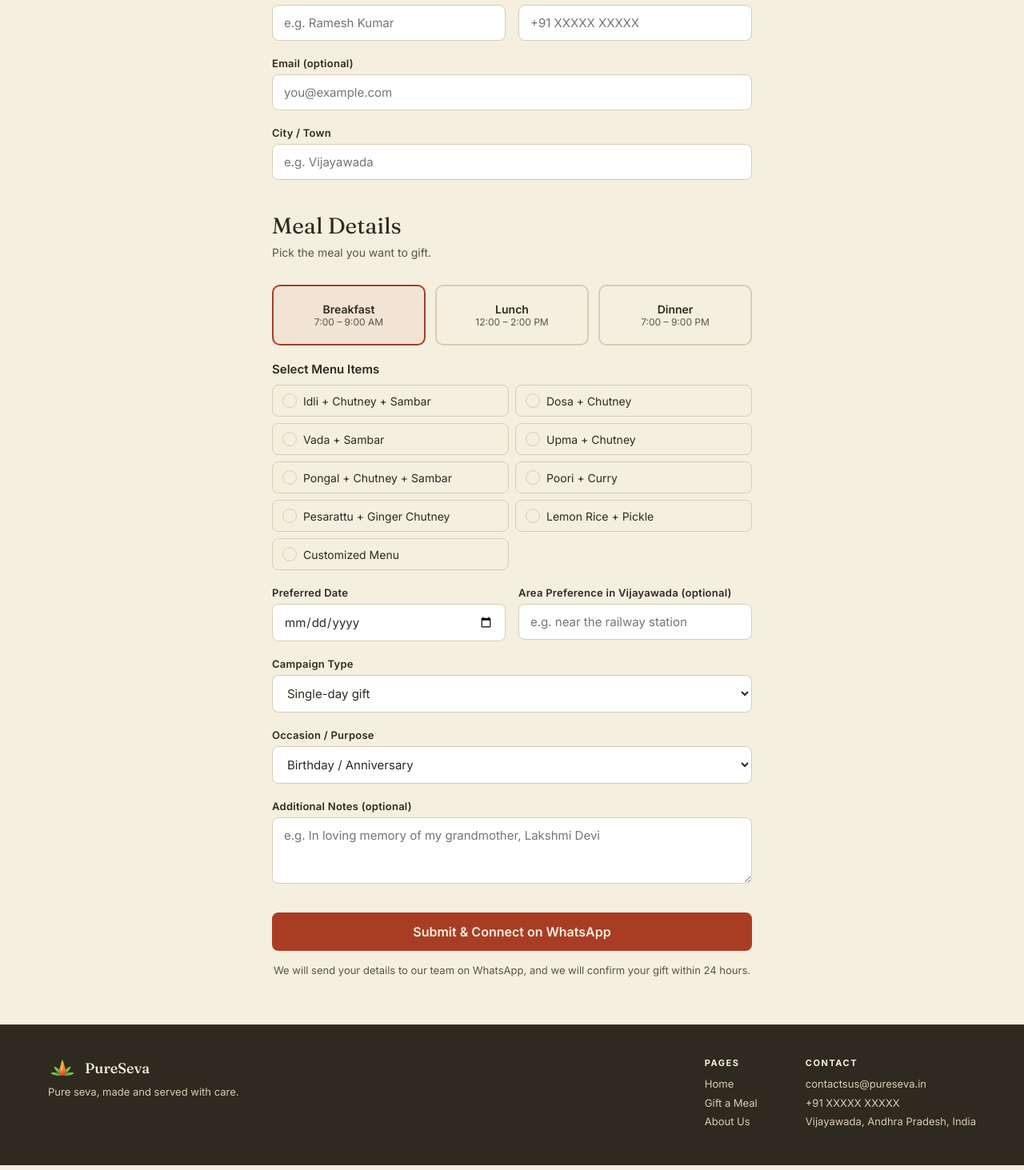
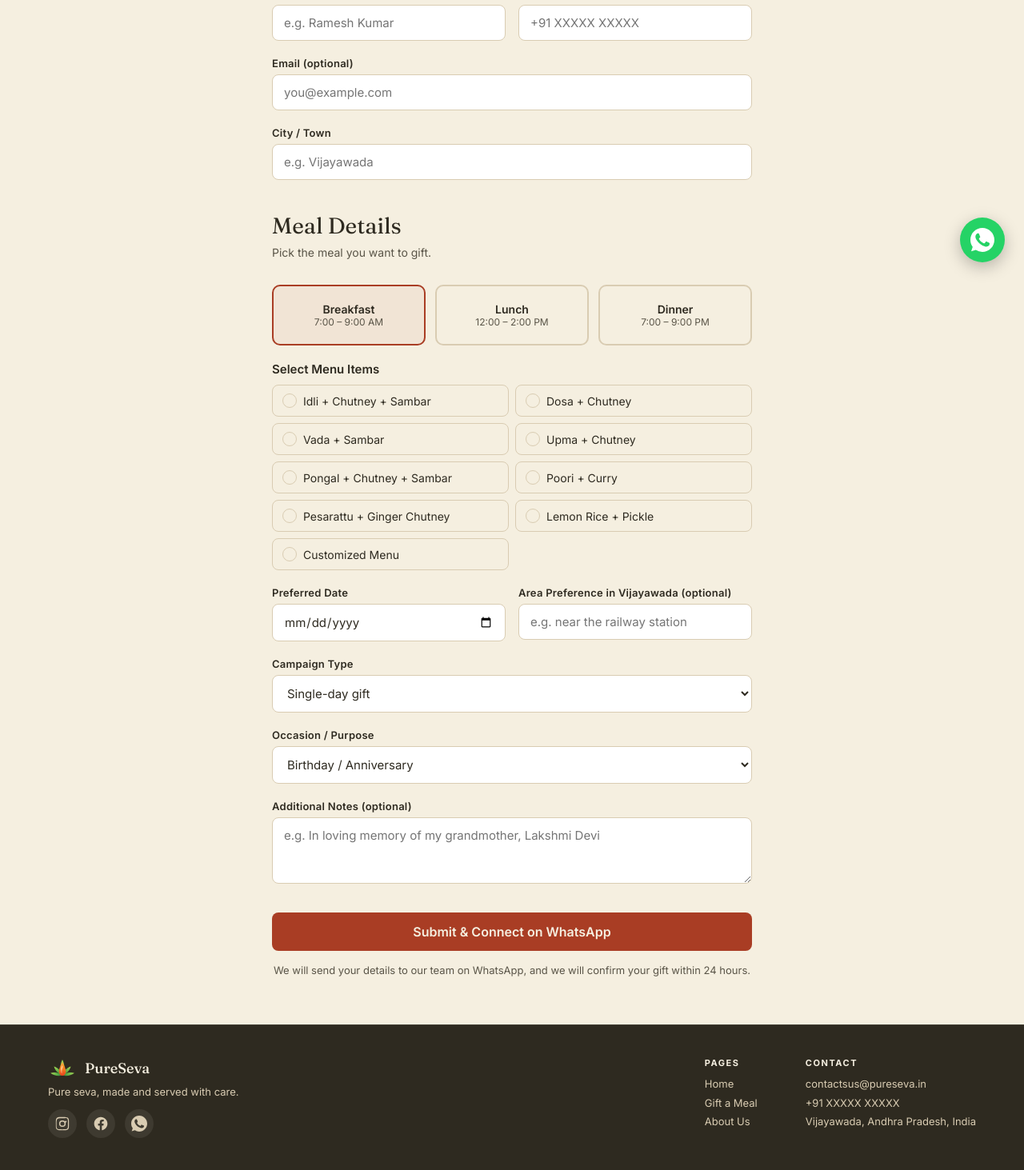
Before and after one commit to pureseva/pureseva-website, a Next.js app: page /gift in a window 1280 px wide. Shown: the part 448-1911 px from the top of the page at 80% size. Built offline with nearby package versions, Linux system fonts and the light colour scheme.

Commit message:
social profiles and forms

```diff
--- a/app/globals.css
+++ b/app/globals.css
@@ -118,6 +118,17 @@ body{font-family:var(--font-body);color:var(--bark);background:var(--khadi);-web
 .footer .cols{display:flex;gap:60px}
 .footer .col h4{font-size:11px;font-weight:700;letter-spacing:.14em;text-transform:uppercase;color:var(--khadi);margin-bottom:10px}
 .footer .col p,.footer .col a{display:block;margin-bottom:4px;line-height:1.5}
+.footer-socials{display:flex;gap:12px;margin-top:14px}
+.footer-socials a{display:flex;align-items:center;justify-content:center;width:36px;height:36px;border-radius:50%;background:rgba(245,239,224,.08);color:var(--sand);margin-bottom:0;transition:background .18s ease,color .18s ease}
+.footer-socials a:hover{background:var(--sindoor);color:var(--khadi)}
+
+/* ─── WHATSAPP FLOAT ─── */
+.whatsapp-float{position:fixed;right:24px;bottom:24px;z-index:100;display:flex;align-items:center;justify-content:center;width:56px;height:56px;border-radius:50%;background:#25D366;color:#fff;box-shadow:0 6px 20px rgba(0,0,0,.25);transition:transform .18s ease,box-shadow .18s ease}
+.whatsapp-float:hover{transform:scale(1.08);box-shadow:0 8px 26px rgba(0,0,0,.32);color:#fff}
+.whatsapp-float svg{display:block}
+@media (max-width:520px){
+  .whatsapp-float{right:16px;bottom:16px;width:52px;height:52px}
+}
 
 /* ─── PAGE HEADER (Gift) ─── */
 .page-header{background:var(--bark);text-align:center;padding:60px 60px 48px}
--- a/app/layout.tsx
+++ b/app/layout.tsx
@@ -2,6 +2,7 @@ import type { Metadata } from "next";
 import { Fraunces, Inter, Noto_Sans_Telugu } from "next/font/google";
 import Nav from "@/components/Nav";
 import Footer from "@/components/Footer";
+import WhatsAppFloat from "@/components/WhatsAppFloat";
 import "./globals.css";
 
 const fraunces = Fraunces({
@@ -83,6 +84,7 @@ export default function RootLayout({
         <Nav />
         {children}
         <Footer />
+        <WhatsAppFloat />
       </body>
     </html>
   );
--- a/components/Footer.tsx
+++ b/components/Footer.tsx
@@ -10,6 +10,38 @@ export default function Footer() {
           <span>PureSeva</span>
         </Link>
         <p>Pure seva, made and served with care.</p>
+        <div className="footer-socials">
+          <a
+            href="https://www.instagram.com/pureseva.in"
+            target="_blank"
+            rel="noopener noreferrer"
+            aria-label="PureSeva on Instagram"
+          >
+            <svg viewBox="0 0 24 24" width="20" height="20" fill="currentColor" aria-hidden="true">
+              <path d="M12 2.2c3.2 0 3.6 0 4.85.07 1.17.05 1.8.25 2.23.41.56.22.96.48 1.38.9.42.42.68.82.9 1.38.16.42.36 1.06.41 2.23.06 1.27.07 1.65.07 4.85s0 3.58-.07 4.85c-.05 1.17-.25 1.8-.41 2.23-.22.56-.48.96-.9 1.38-.42.42-.82.68-1.38.9-.42.16-1.06.36-2.23.41-1.27.06-1.65.07-4.85.07s-3.58 0-4.85-.07c-1.17-.05-1.8-.25-2.23-.41a3.7 3.7 0 0 1-1.38-.9 3.7 3.7 0 0 1-.9-1.38c-.16-.42-.36-1.06-.41-2.23C2.21 15.58 2.2 15.2 2.2 12s0-3.58.07-4.85c.05-1.17.25-1.8.41-2.23.22-.56.48-.96.9-1.38.42-.42.82-.68 1.38-.9.42-.16 1.06-.36 2.23-.41C8.42 2.21 8.8 2.2 12 2.2Zm0 1.8c-3.15 0-3.5 0-4.74.07-.9.04-1.38.19-1.7.32-.43.16-.73.36-1.06.68-.32.33-.52.63-.68 1.06-.13.32-.28.8-.32 1.7C3.2 8.5 3.2 8.85 3.2 12s0 3.5.07 4.74c.04.9.19 1.38.32 1.7.16.43.36.73.68 1.06.33.32.63.52 1.06.68.32.13.8.28 1.7.32 1.24.07 1.59.07 4.74.07s3.5 0 4.74-.07c.9-.04 1.38-.19 1.7-.32.43-.16.73-.36 1.06-.68.32-.33.52-.63.68-1.06.13-.32.28-.8.32-1.7.07-1.24.07-1.59.07-4.74s0-3.5-.07-4.74c-.04-.9-.19-1.38-.32-1.7a2.85 2.85 0 0 0-.68-1.06 2.85 2.85 0 0 0-1.06-.68c-.32-.13-.8-.28-1.7-.32C15.5 4 15.15 4 12 4Zm0 3.06A4.94 4.94 0 1 1 12 16.94 4.94 4.94 0 0 1 12 7.06Zm0 1.8a3.14 3.14 0 1 0 0 6.28 3.14 3.14 0 0 0 0-6.28Zm5.14-.98a1.15 1.15 0 1 1 0 2.3 1.15 1.15 0 0 1 0-2.3Z" />
+            </svg>
+          </a>
+          <a
+            href="https://www.facebook.com/profile.php?id=61592173250720"
+            target="_blank"
+            rel="noopener noreferrer"
+            aria-label="PureSeva on Facebook"
+          >
+            <svg viewBox="0 0 24 24" width="20" height="20" fill="currentColor" aria-hidden="true">
+              <path d="M22 12.06C22 6.5 17.52 2 12 2S2 6.5 2 12.06c0 5.02 3.66 9.18 8.44 9.94v-7.03H7.9v-2.9h2.54V9.85c0-2.52 1.5-3.9 3.78-3.9 1.1 0 2.24.19 2.24.19v2.47h-1.26c-1.24 0-1.63.77-1.63 1.57v1.88h2.78l-.44 2.9h-2.34V22c4.78-.76 8.44-4.92 8.44-9.94Z" />
+            </svg>
+          </a>
+          <a
+            href="https://wa.me/917386893840"
+            target="_blank"
+            rel="noopener noreferrer"
+            aria-label="PureSeva on WhatsApp"
+          >
+            <svg viewBox="0 0 32 32" width="20" height="20" fill="currentColor" aria-hidden="true">
+              <path d="M16.004 0h-.008C7.174 0 0 7.176 0 16c0 3.5 1.128 6.744 3.046 9.38L1.05 31.32l6.128-1.96A15.9 15.9 0 0 0 16.004 32C24.826 32 32 24.822 32 16S24.826 0 16.004 0Zm9.312 22.594c-.386 1.09-1.918 1.994-3.14 2.258-.836.178-1.928.32-5.604-1.204-4.702-1.948-7.73-6.726-7.966-7.036-.226-.31-1.9-2.53-1.9-4.826 0-2.296 1.166-3.424 1.636-3.904.386-.394.998-.574 1.586-.574.19 0 .362.01.516.018.47.02.706.048 1.016.79.386.93 1.328 3.226 1.44 3.462.114.236.228.554.068.864-.15.32-.282.462-.518.73-.236.268-.46.474-.696.762-.216.25-.46.518-.188.986.272.458 1.21 1.994 2.6 3.23 1.794 1.594 3.276 2.086 3.79 2.302.384.16.842.122 1.122-.188.356-.396.796-1.054 1.244-1.702.318-.462.72-.52 1.14-.36.428.15 2.714 1.28 3.184 1.514.47.236.78.35.894.546.114.198.114 1.134-.272 2.224Z" />
+            </svg>
+          </a>
+        </div>
       </div>
       <div className="cols">
         <div className="col">
--- a/components/GiftForm.tsx
+++ b/components/GiftForm.tsx
@@ -9,7 +9,7 @@ const WHATSAPP_NUMBER = "917013285018";
 // Setup instructions: see google-apps-script.gs in the project root.
 // Leave empty to disable sheet logging.
 const SHEETS_WEBHOOK_URL =
-  "https://script.google.com/macros/s/AKfycbxB4sChWw3ALEmeX2gh8PDzD_aMR-TY3wE4ZjUQVgrctyT4uWiUtjMxSk8i48F7-mIhXQ/exec";
+  "https://script.google.com/macros/s/AKfycbz3ymLOdxjNrZRdFCCcPXGKQNw-E6_Cqg9_kYSEik4_L3TVfyW-CHgVOnLvqxpmTGfgdQ/exec";
 
 const MEAL_SLOTS = [
   { id: "breakfast", name: "Breakfast", time: "7:00 – 9:00 AM" },
--- /dev/null
+++ b/components/WhatsAppFloat.tsx
@@ -0,0 +1,29 @@
+const WHATSAPP_NUMBER = "917386893840";
+const PREFILLED_MESSAGE =
+  "Hi PureSeva, I would like to know more about gifting a meal.";
+
+const whatsappHref = `https://wa.me/${WHATSAPP_NUMBER}?text=${encodeURIComponent(
+  PREFILLED_MESSAGE
+)}`;
+
+export default function WhatsAppFloat() {
+  return (
+    <a
+      className="whatsapp-float"
+      href={whatsappHref}
+      target="_blank"
+      rel="noopener noreferrer"
+      aria-label="Chat with PureSeva on WhatsApp"
+    >
+      <svg
+        viewBox="0 0 32 32"
+        width="30"
+        height="30"
+        fill="currentColor"
+        aria-hidden="true"
+      >
+        <path d="M16.004 0h-.008C7.174 0 0 7.176 0 16c0 3.5 1.128 6.744 3.046 9.38L1.05 31.32l6.128-1.96A15.9 15.9 0 0 0 16.004 32C24.826 32 32 24.822 32 16S24.826 0 16.004 0Zm9.312 22.594c-.386 1.09-1.918 1.994-3.14 2.258-.836.178-1.928.32-5.604-1.204-4.702-1.948-7.73-6.726-7.966-7.036-.226-.31-1.9-2.53-1.9-4.826 0-2.296 1.166-3.424 1.636-3.904.386-.394.998-.574 1.586-.574.19 0 .362.01.516.018.47.02.706.048 1.016.79.386.93 1.328 3.226 1.44 3.462.114.236.228.554.068.864-.15.32-.282.462-.518.73-.236.268-.46.474-.696.762-.216.25-.46.518-.188.986.272.458 1.21 1.994 2.6 3.23 1.794 1.594 3.276 2.086 3.79 2.302.384.16.842.122 1.122-.188.356-.396.796-1.054 1.244-1.702.318-.462.72-.52 1.14-.36.428.15 2.714 1.28 3.184 1.514.47.236.78.35.894.546.114.198.114 1.134-.272 2.224Z" />
+      </svg>
+    </a>
+  );
+}
```
